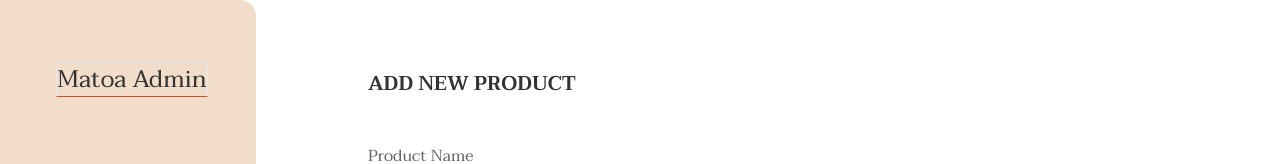
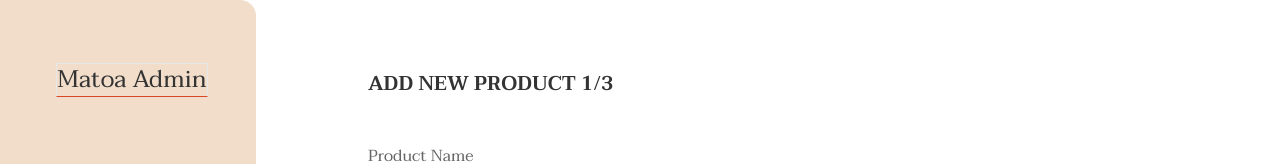
Before and after one commit to nisrinous/assignment-react, a React (Vite) app: page /product/add in a window 1280 px wide. Shown: the top 164 px of the page. Built offline with nearby package versions, Linux system fonts and the light colour scheme.

Commit message:
fix: AddProduct MainHeader

```diff
--- a/src/components/MainHeader.tsx
+++ b/src/components/MainHeader.tsx
@@ -1,8 +1,16 @@
-export default function MainHeader({ title }: { title: string }): JSX.Element {
+import React from "react";
+
+type MainHeaderChild = {
+  children: React.ReactNode;
+};
+
+export default function MainHeader({ children }: MainHeaderChild): JSX.Element {
   return (
     <header className="flex items-center h-20 bg-white">
       <div className="flex flex-col items-end leading-tight">
-        <span className="font-extrabold text-xl text-[#333] mt-2">{title}</span>
+        <span className="font-extrabold text-xl text-[#333] mt-2">
+          {children}
+        </span>
       </div>
     </header>
   );
--- a/src/pages/AddProduct.tsx
+++ b/src/pages/AddProduct.tsx
@@ -30,7 +30,7 @@ const AddProduct = (): JSX.Element => {
     <>
       <Aside />
       <MainLayout>
-        <MainHeader title="ADD NEW PRODUCT" />
+        <MainHeader>ADD NEW PRODUCT {currentPage}/3</MainHeader>
         {currentPage === 1 && (
           <>
             <AddProductContentNew />
```
Also changed, not shown: src/routes/index.tsx (+4 -4 lines).
